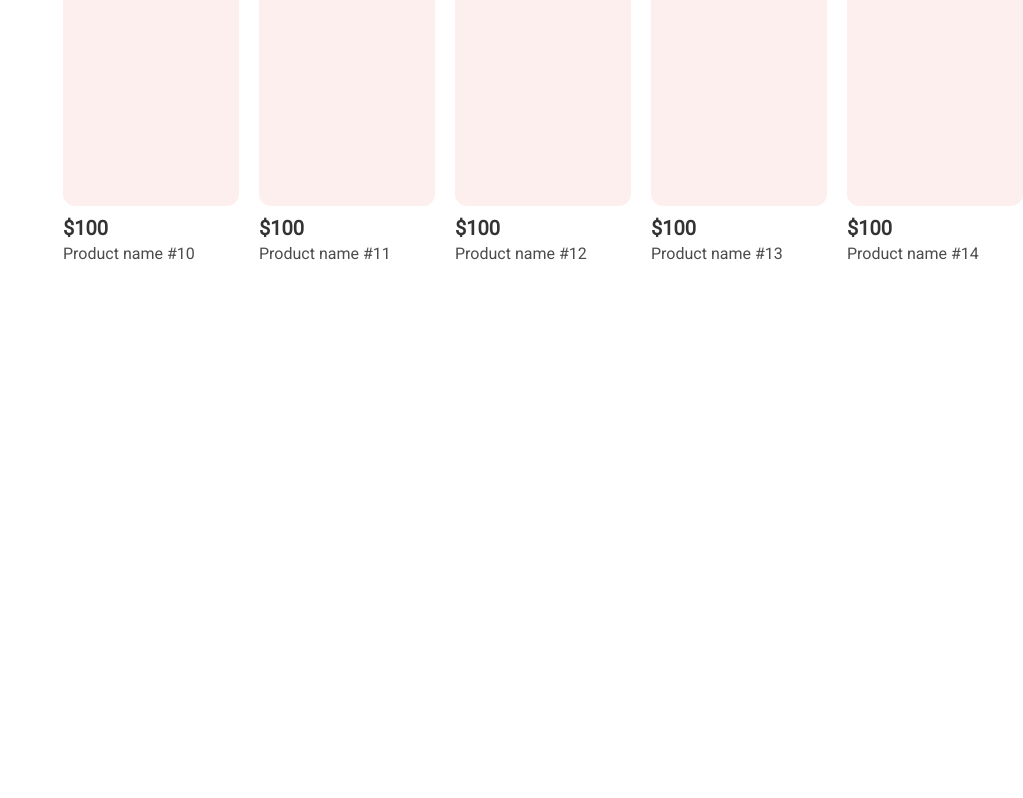
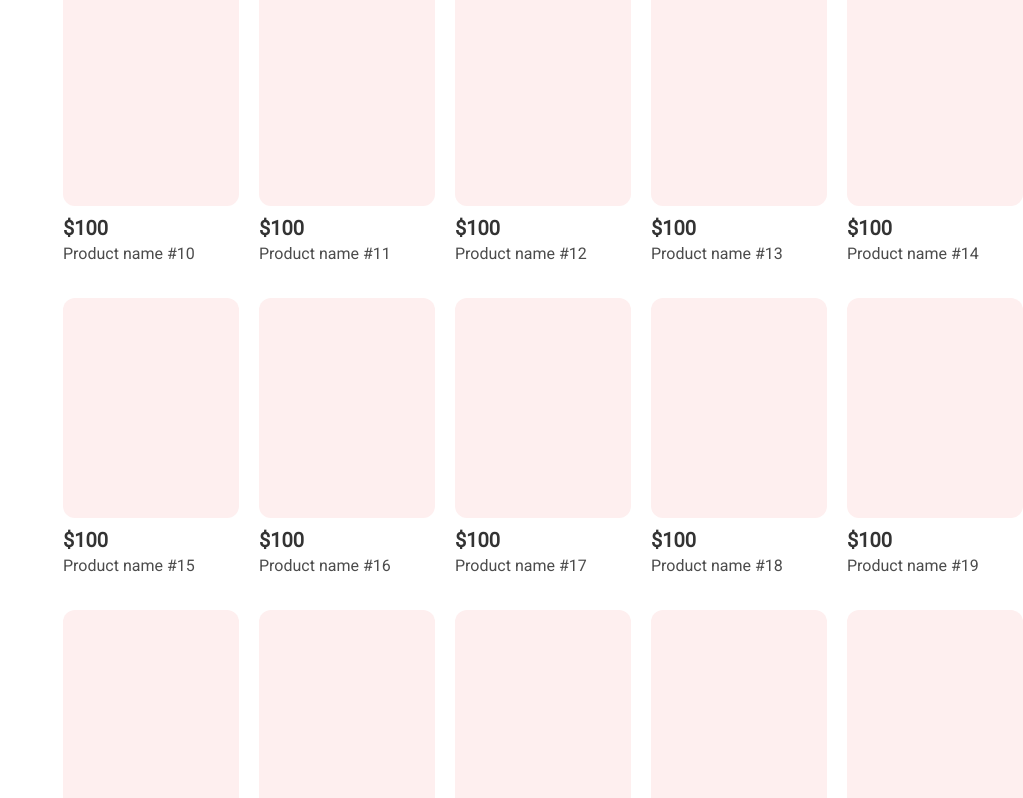
Before and after one commit to we-chill/E-Commerce-Webapp, a Next.js app: page / in a window 1280 px wide. Shown: the part 1327-2125 px from the top of the page, without its empty margins (257-1280 px from the left). Before the commit the page ends 1801 px from the top, so only its background shows below. Built offline with nearby package versions, Linux system fonts and the light colour scheme; some icons are missing.

Commit message:
Add mock 100 products

```diff
--- a/src/constants/index.ts
+++ b/src/constants/index.ts
@@ -1 +1,2 @@
 export * from './store';
+export * from './product';
--- a/src/constants/product.ts
+++ b/src/constants/product.ts
@@ -5,3 +5,17 @@ export const EMPTY_PRODUCT: Product = {
   name: '',
   price: 0,
 };
+
+export const MOCK_100_PRODUCTS: Product[] = Array.apply(0, Array(100)).map(
+  (_, index) =>
+    ({
+      id: index,
+      name: 'Product name #' + index,
+      price: 100,
+      description:
+        "Lorem Ipsum is simply dummy text of the printing and typesetting industry. Lorem Ipsum has been the industry's standard dummy text ever since the 1500s, when an unknown printer took a galley of type and scrambled it to ",
+      technicalInformation:
+        "Lorem Ipsum is simply dummy text of the printing and typesetting industry. Lorem Ipsum has been the industry's standard dummy text ever since the 1500s, when an unknown printer took a galley of type and scrambled it to make a type specimen book. It has survived not only five centuries, but also the leap into electronic typesetting, remaining essentially unchanged. It was popularised in the 1960s with the release of Letraset sheets containing Lorem Ipsum passages, and more recently with desktop publishing software like Aldus PageMaker including versions of Lorem Ipsum. ",
+      rating: 4,
+    } as Product)
+);
--- a/src/pages/index.tsx
+++ b/src/pages/index.tsx
@@ -4,24 +4,9 @@ import { NextPageWithLayout, Product } from '@/types';
 import { BoxIcon, ProductModal } from '@/components';
 import clsx from 'clsx';
 import useStore from '@/store';
-import { HomePageSectionType } from '@/constants';
-import { EMPTY_PRODUCT } from '@/constants/product';
+import { EMPTY_PRODUCT, HomePageSectionType, MOCK_100_PRODUCTS } from '@/constants';
 import ProductCard from '@/components/ProductCard';
 import { notifyUpcoming } from '@/utils';
-
-const listItems = Array.apply(0, Array(15)).map(
-  (_, index) =>
-    ({
-      id: index,
-      name: 'Product name #' + index,
-      price: 100,
-      description:
-        "Lorem Ipsum is simply dummy text of the printing and typesetting industry. Lorem Ipsum has been the industry's standard dummy text ever since the 1500s, when an unknown printer took a galley of type and scrambled it to ",
-      technicalInformation:
-        "Lorem Ipsum is simply dummy text of the printing and typesetting industry. Lorem Ipsum has been the industry's standard dummy text ever since the 1500s, when an unknown printer took a galley of type and scrambled it to make a type specimen book. It has survived not only five centuries, but also the leap into electronic typesetting, remaining essentially unchanged. It was popularised in the 1960s with the release of Letraset sheets containing Lorem Ipsum passages, and more recently with desktop publishing software like Aldus PageMaker including versions of Lorem Ipsum. ",
-      rating: 4,
-    } as Product)
-);
 
 const TitleDictionary: Record<HomePageSectionType, string> = {
   [HomePageSectionType.HOME]: 'Home',
@@ -110,7 +95,7 @@ const HomePage: NextPageWithLayout = () => {
 
   const productList = (
     <div className="mt-6 grid grid-cols-4 xl:grid-cols-5 gap-x-5 gap-y-8">
-      {listItems.map((product) => (
+      {MOCK_100_PRODUCTS.map((product) => (
         <ProductCard key={product.name + product.id} product={product} onClick={onProductCardClick} />
       ))}
     </div>
```
